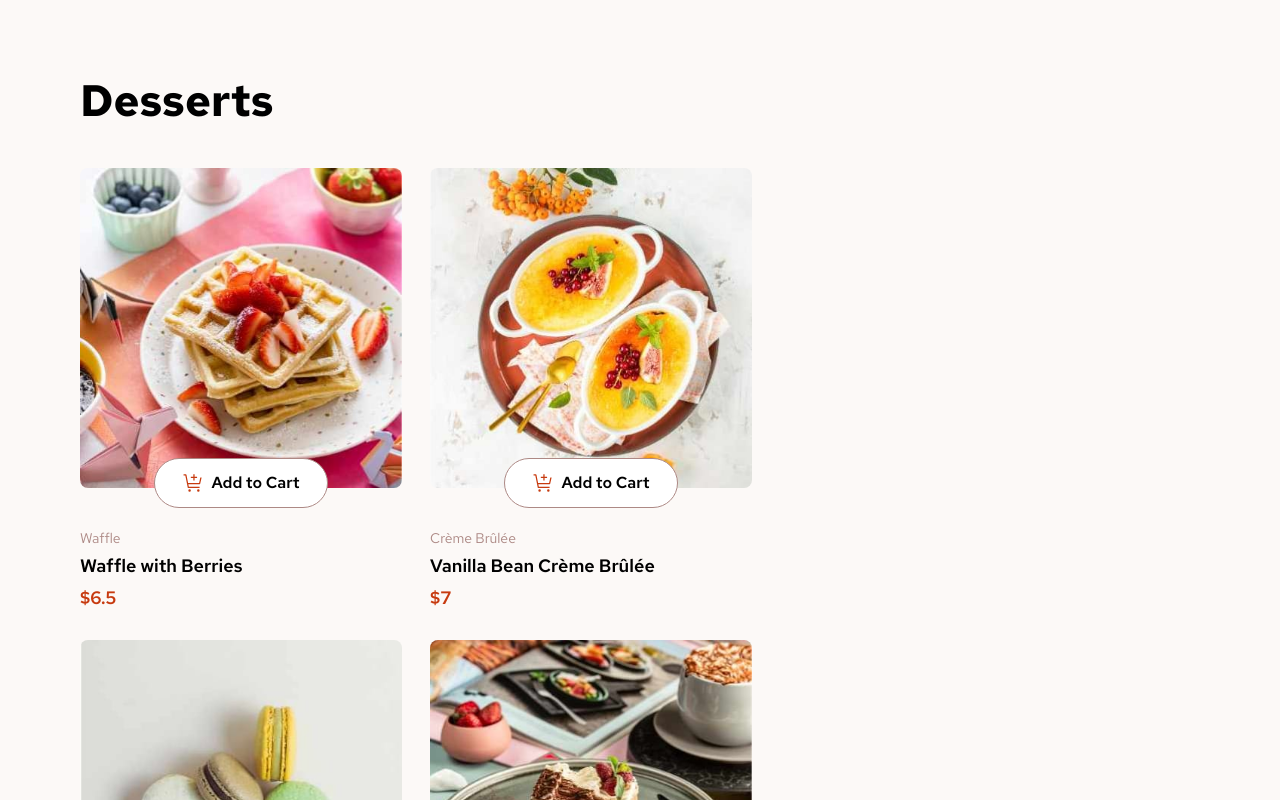
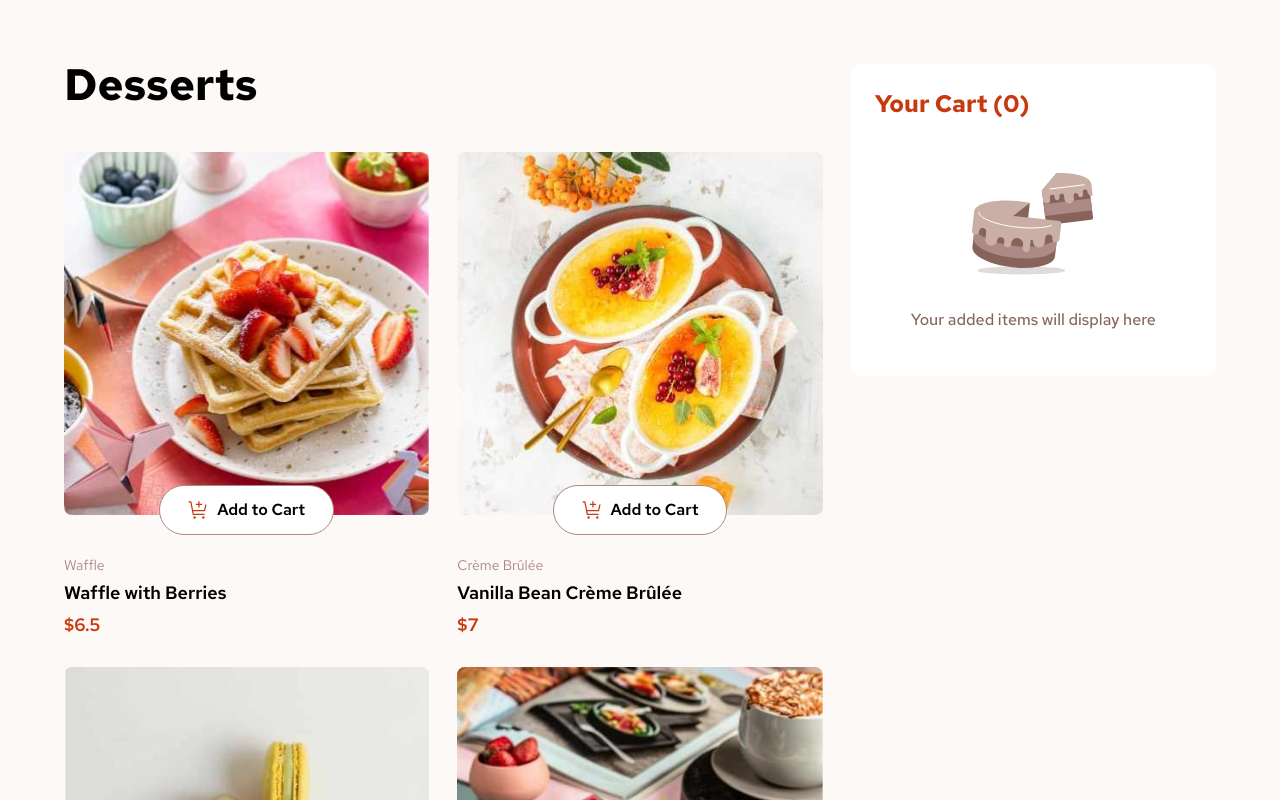
Before and after one commit to arshGoyalDev/product-list-app, a React (Create React App) app: page / in a window 1280 px wide. Shown: the top 800 px of the page. Built offline with nearby package versions, Linux system fonts and the light colour scheme.

Commit message:
add: empty cart

```diff
--- a/src/App.js
+++ b/src/App.js
@@ -1,22 +1,20 @@
-import { useEffect, useState } from "react";
+import { useState } from "react";
 import productsData from "./assets/products.json";
 
 import ProductsContainer from "./Components/ProductsContainer";
+import Cart from "./Components/Cart";
 
 const App = () => {
   const [cart, updateCart] = useState([]);
 
-  useEffect(() => {
-    console.log(cart)
-  }, [cart])
-
   return (
-    <main className="bg-neutral-rose50 min-h-screen px-8 py-10 md:p-16 lg:p-20 xl:p-28">
+    <main className="grid gap-7 lg:grid-cols-3 xl:grid-cols-4 bg-neutral-rose50 min-h-screen px-8 py-10 md:p-16 lg:p-[75xp] xl:p-[90px] xxl:p-28">
       <ProductsContainer
         productsData={productsData}
         cart={cart}
         updateCart={updateCart}
       />
+      <Cart cart={cart} updateCart={updateCart} />
     </main>
   );
 };
--- /dev/null
+++ b/src/Components/Cart.js
@@ -0,0 +1,15 @@
+const Cart = () => {
+  return (
+    <section className="bg-white rounded-xl p-6 xl:p-7 grid gap-10 h-fit">
+      <h1 className="text-2xl text-primary-red font-extrabold">Your Cart (0)</h1>
+      <div>
+
+        <div className="flex flex-col items-center justify-center gap-5 pb-5">
+          <img src="/images/illustration-empty-cart.svg" alt="illustration empty cart" />
+          <p className="text-neutral-rose500 font-medium">Your added items will display here</p>
+        </div>
+      </div>
+    </section>
+  )
+}
+export default Cart
--- a/src/Components/ProductsContainer.js
+++ b/src/Components/ProductsContainer.js
@@ -2,7 +2,7 @@ import Product from "./Product";
 
 const ProductsContainer = ({ productsData, cart, updateCart }) => {
   return (
-    <section className="lg:w-[60%]">
+    <section className="lg:col-span-2 xl:col-span-3">
       <h1 className="font-bold text-4xl lg:text-[2.75rem]">Desserts</h1>
 
       <div className="mt-8 lg:mt-12 grid grid-cols-1 sm:grid-cols-2 xl:grid-cols-3 gap-7">
--- a/tailwind.config.js
+++ b/tailwind.config.js
@@ -6,6 +6,7 @@ module.exports = {
       md: "768px",
       lg: "976px",
       xl: "1440px",
+      xxl: '1600px'
     },
     extend: {
       colors: {
```
